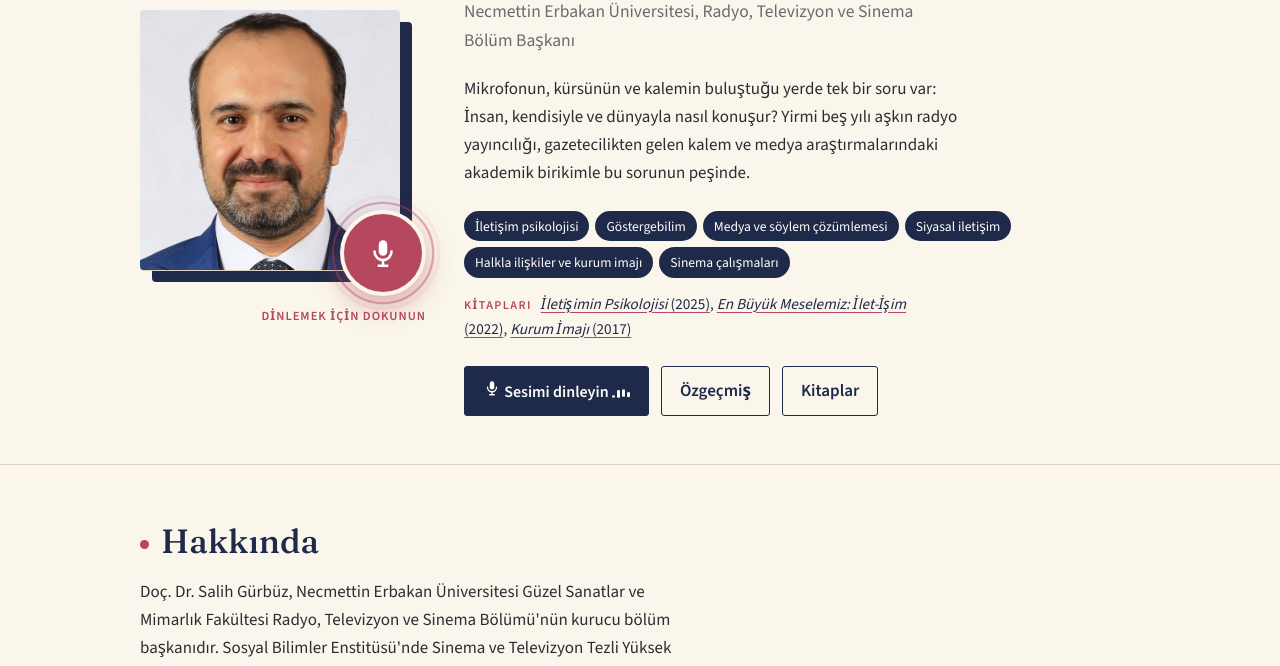
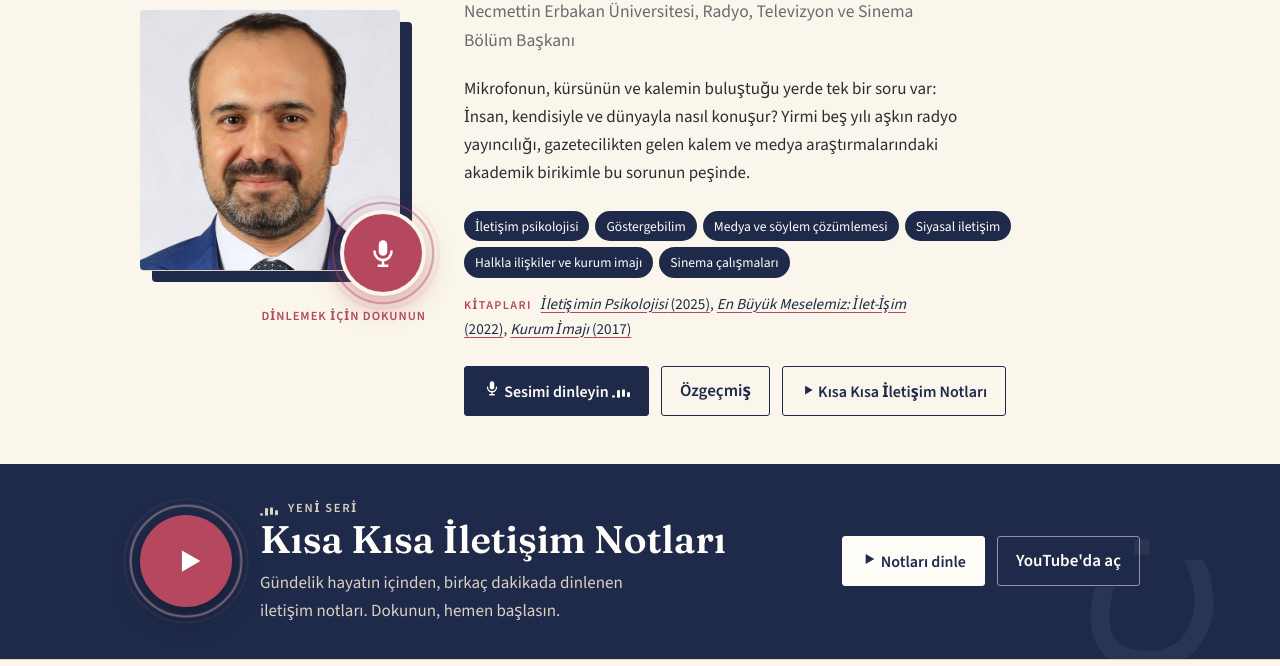
Before and after one commit to salihgurbuz/salihgurbuz.com, a plain HTML site: page index.html in a window 1280 px wide. Shown: the part 278-944 px from the top of the page. Drawn offline with nearby package versions, Linux system fonts and the light colour scheme.

Commit message:
Kısa Kısa İletişim Notları oynatma listesini ekle
Co-Authored-By: Claude Opus 5.5 <noreply@anthropic.com>
Claude-Session: https://claude.ai/code/session_012nzLW933B6xAHmRa5ryqN8

```diff
--- a/index.html
+++ b/index.html
@@ -85,6 +85,28 @@ body.ses-acik .ses-yuzen{display:none}
 @media (max-width:560px){.ses-etiket{display:none}.ses-yuzen{width:64px;height:64px;padding:0;justify-content:center;right:16px;bottom:16px}.ses-panel{right:16px;bottom:16px}}
 @media (prefers-reduced-motion:reduce){.eq i,.ses-yuzen .halka{animation:none}}
 
+
+/* Kısa Kısa İletişim Notları bandı */
+.notlar-bant{background:var(--lacivert);color:var(--kagit);padding:34px 0;position:relative;overflow:hidden}
+.notlar-bant::after{content:"ن";position:absolute;right:4%;top:50%;transform:translateY(-50%);font:400 13rem/1 var(--f-baslik);color:rgba(255,255,255,.05);pointer-events:none}
+.notlar-bant .kap{display:flex;align-items:center;gap:28px;flex-wrap:wrap;position:relative;z-index:1}
+.notlar-oynat{position:relative;flex:none;width:92px;height:92px;border-radius:50%;border:0;background:var(--gul);color:#fff;cursor:pointer;display:grid;place-items:center;box-shadow:0 10px 28px rgba(0,0,0,.3);transition:transform .2s}
+.notlar-oynat:hover{transform:scale(1.06)}
+.notlar-oynat svg{margin-left:6px}
+.notlar-oynat .halka{position:absolute;inset:-8px;border-radius:50%;border:2px solid #f3b8c4;animation:halka 2.2s ease-out infinite;pointer-events:none}
+.notlar-oynat .halka.h2{animation-delay:1.1s}
+.notlar-yazi{flex:1 1 320px}
+.notlar-ust{font-size:.78rem;font-weight:600;letter-spacing:.14em;text-transform:uppercase;color:#f3b8c4;margin:0 0 6px;display:flex;align-items:center;gap:10px}
+.notlar-yazi h2{font-family:var(--f-baslik);font-weight:600;font-size:clamp(1.7rem,3.4vw,2.4rem);line-height:1.1;margin:0 0 8px;color:var(--kagit)}
+.notlar-yazi p{margin:0;color:#d9d2c3;max-width:46ch}
+.notlar-dugmeler{display:flex;gap:12px;flex-wrap:wrap}
+.notlar-dugmeler .notlar-dinle{background:var(--kagit);color:var(--lacivert);border:1px solid var(--kagit)}
+.notlar-dugmeler .notlar-dinle:hover{background:var(--gul);border-color:var(--gul);color:#fff}
+.notlar-dugmeler .notlar-yt{color:var(--kagit);border:1px solid rgba(255,253,248,.5);background:transparent}
+.notlar-dugmeler .notlar-yt:hover{background:rgba(255,255,255,.1)}
+@media (max-width:640px){.notlar-bant{padding:28px 0}.notlar-oynat{width:72px;height:72px}.notlar-bant::after{font-size:9rem}}
+@media (prefers-reduced-motion:reduce){.notlar-oynat .halka{animation:none}}
+
 /* Giriş */
 .giris{padding:56px 0 48px}
 .giris .kap{display:grid;grid-template-columns:minmax(0,260px) 1fr;gap:64px;align-items:center}
@@ -106,7 +128,7 @@ body.ses-acik .ses-yuzen{display:none}
 .dugme{display:inline-block;padding:10px 18px;border-radius:3px;font-weight:600;text-decoration:none;border:1.5px solid var(--lacivert)}
 .dugme.dolu{background:var(--lacivert);color:var(--kagit)}
 .dugme.dolu:hover{background:var(--gul);border-color:var(--gul);color:var(--kagit)}
-.dugme.bos{color:var(--lacivert)}
+.dugme.bos{color:var(--lacivert);background:transparent}
 .dugme.bos:hover{border-color:var(--gul);color:var(--gul)}
 
 /* Bölümler */
@@ -245,8 +267,23 @@ footer .kap{display:flex;justify-content:space-between;gap:12px;flex-wrap:wrap}
         <div class="dugmeler">
           <button type="button" class="dugme dolu dinle-ac ses-dugme"><svg viewBox="0 0 24 24" width="18" height="18" aria-hidden="true"><rect x="9" y="3" width="6" height="11" rx="3" fill="currentColor"/><path d="M6 11a6 6 0 0 0 12 0M12 17v4M9 21h6" fill="none" stroke="currentColor" stroke-width="1.8" stroke-linecap="round"/></svg> Sesimi dinleyin <span class="eq" aria-hidden="true"><i></i><i></i><i></i><i></i></span></button>
           <a class="dugme bos" href="ozgecmis.html">Özgeçmiş</a>
-          <a class="dugme bos" href="#kitaplar">Kitaplar</a>
+          <button type="button" class="dugme bos ses-dugme dinle-ac" data-liste="notlar"><svg viewBox="0 0 24 24" width="14" height="14" aria-hidden="true"><path d="M7 4.5v15l13-7.5z" fill="currentColor"/></svg> Kısa Kısa İletişim Notları</button>
         </div>
+      </div>
+    </div>
+  </section>
+
+  <section class="notlar-bant" id="notlar" aria-labelledby="notlar-baslik">
+    <div class="kap">
+      <button type="button" class="notlar-oynat dinle-ac" data-liste="notlar" aria-label="Kısa Kısa İletişim Notları'nı dinle"><span class="halka"></span><span class="halka h2"></span><svg viewBox="0 0 24 24" width="34" height="34" aria-hidden="true"><path d="M7 4.5v15l13-7.5z" fill="currentColor"/></svg></button>
+      <div class="notlar-yazi">
+        <p class="notlar-ust"><span class="eq" aria-hidden="true"><i></i><i></i><i></i><i></i></span> Yeni seri</p>
+        <h2 id="notlar-baslik">Kısa Kısa İletişim Notları</h2>
+        <p>Gündelik hayatın içinden, birkaç dakikada dinlenen iletişim notları. Dokunun, hemen başlasın.</p>
+      </div>
+      <div class="notlar-dugmeler">
+        <button type="button" class="dugme notlar-dinle ses-dugme dinle-ac" data-liste="notlar"><svg viewBox="0 0 24 24" width="16" height="16" aria-hidden="true"><path d="M7 4.5v15l13-7.5z" fill="currentColor"/></svg> Notları dinle</button>
+        <a class="dugme notlar-yt" href="https://www.youtube.com/watch?v=zifoBXkMUyw&amp;list=PLAXZoJlG6JcE" target="_blank" rel="noopener">YouTube'da aç</a>
       </div>
     </div>
   </section>
@@ -556,7 +593,7 @@ footer .kap{display:flex;justify-content:space-between;gap:12px;flex-wrap:wrap}
 
 <div class="ses-panel" id="sesPanel" hidden>
   <div class="ses-panel-ust">
-    <span><b>İletişim Günlüğü</b> · Salih Gürbüz'ün sesinden</span>
+    <span class="ses-baslik"><b>İletişim Günlüğü</b> · Salih Gürbüz'ün sesinden</span>
     <button type="button" class="ses-kapat" aria-label="Oynatıcıyı kapat">×</button>
   </div>
   <div class="ses-ekran"></div>
@@ -564,13 +601,18 @@ footer .kap{display:flex;justify-content:space-between;gap:12px;flex-wrap:wrap}
 
 <script>
 (function(){
-  var panel=document.getElementById('sesPanel'), ekran=panel.querySelector('.ses-ekran'), yuklendi=false;
-  var src='https://www.youtube-nocookie.com/embed/videoseries?list=PLpmNT3Atl_fx6WvcMI9XJkXj-Gzmn7KCg&autoplay=1';
-  function ac(){
-    if(!yuklendi){ekran.innerHTML='<iframe src="'+src+'" title="Salih Gürbüz oynatma listesi" allow="autoplay; encrypted-media; picture-in-picture" allowfullscreen></iframe>';yuklendi=true;}
+  var panel=document.getElementById('sesPanel'), ekran=panel.querySelector('.ses-ekran'), baslik=panel.querySelector('.ses-baslik'), simdiki=null;
+  var listeler={
+    gunluk:{src:'https://www.youtube-nocookie.com/embed/videoseries?list=PLpmNT3Atl_fx6WvcMI9XJkXj-Gzmn7KCg&autoplay=1',ad:'İletişim Günlüğü'},
+    notlar:{src:'https://www.youtube-nocookie.com/embed/zifoBXkMUyw?list=PLAXZoJlG6JcE&autoplay=1',ad:'Kısa Kısa İletişim Notları'}
+  };
+  function ac(e){
+    var k=e.currentTarget.getAttribute('data-liste')||'gunluk', l=listeler[k];
+    if(simdiki!==k){ekran.innerHTML='<iframe src="'+l.src+'" title="'+l.ad+'" allow="autoplay; encrypted-media; picture-in-picture" allowfullscreen></iframe>';simdiki=k;
+      baslik.innerHTML='<b>'+l.ad+'</b> · Salih Gürbüz\'ün sesinden';}
     panel.hidden=false; document.body.classList.add('ses-acik');
   }
-  function kapat(){panel.hidden=true; ekran.innerHTML=''; yuklendi=false; document.body.classList.remove('ses-acik');}
+  function kapat(){panel.hidden=true; ekran.innerHTML=''; simdiki=null; document.body.classList.remove('ses-acik');}
   document.querySelectorAll('.dinle-ac').forEach(function(b){b.addEventListener('click',ac);});
   panel.querySelector('.ses-kapat').addEventListener('click',kapat);
 })();
```
